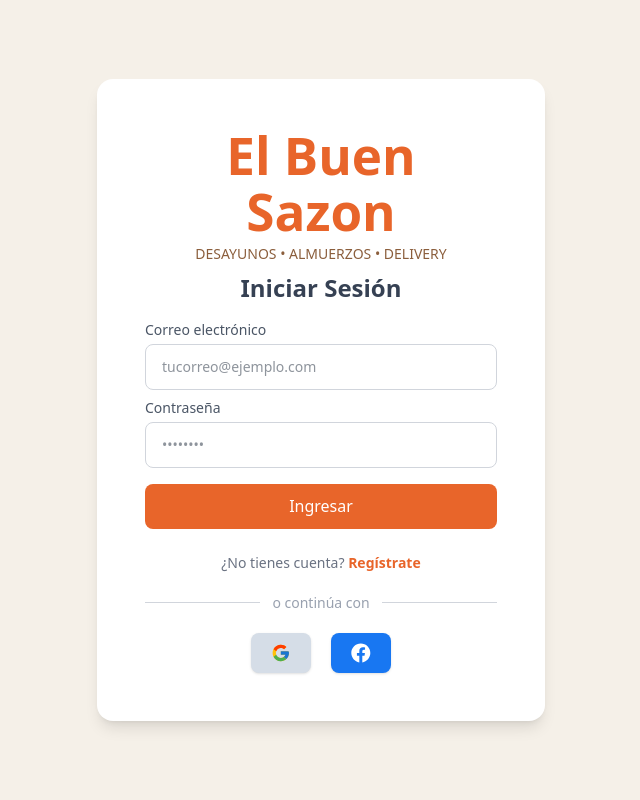
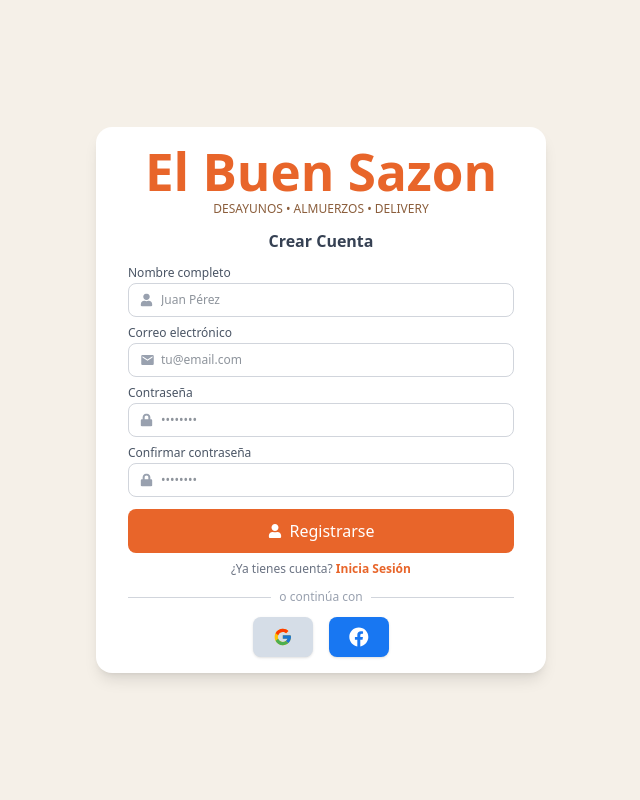
Before and after one commit to AstridVides-cyber/ElBuenSazon_frontend, a React (Vite) app: page /register in a window 1280 px wide. Shown: the top 800 px of the page, without its empty margins (319-959 px from the left). Built offline with nearby package versions, Linux system fonts and the light colour scheme.

Commit message:
feat: agregar validaciones al Login y conectar rutas con React Router

```diff
--- a/src/App.jsx
+++ b/src/App.jsx
@@ -1,13 +1,16 @@
+import { BrowserRouter, Routes, Route, Navigate } from "react-router-dom";
 import Login from "./pages/Login";
 import Register from "./pages/Register";
 
 function App() {
   return (
-    <div className="App">
-      <Login />
-      <Register />
-
-    </div>
+    <BrowserRouter>
+      <Routes>
+        <Route path="/" element={<Navigate to="/login" />} />
+        <Route path="/login" element={<Login />} />
+        <Route path="/register" element={<Register />} />
+      </Routes>
+    </BrowserRouter>
   );
 }
 
--- a/src/pages/Login.jsx
+++ b/src/pages/Login.jsx
@@ -1,28 +1,54 @@
 import { useState } from "react";
 import { FcGoogle } from "react-icons/fc";
-import { FaFacebook } from "react-icons/fa";
+import { FaFacebook, FaLock, FaUser } from "react-icons/fa";
+import { useNavigate } from "react-router-dom";
+import { MdEmail } from "react-icons/md";
 
 export default function Login() {
-    const [form, setFrom] = useState({
+    const [form, setForm] = useState({
         email: "",
         password: "",
     });
+    const [errors, setErrors] = useState({});
+    const navigate = useNavigate();
 
     const handleChange = (e) => {
-    setFrom({
-        ...form,
-        [e.target.name]: e.target.value,
-    });
+        setForm({ ...form, [e.target.name]: e.target.value });
+        setErrors({ ...errors, [e.target.name]: "" });
     };
 
-    const handleSubmit = (e) => {
-        console.log(form);
+    const validate = () => {
+        const newErrors = {};
+        if (!form.email.trim())
+        newErrors.email = "El correo es obligatorio";
+        else if (!/^[^\s@]+@[^\s@]+\.[^\s@]+$/.test(form.email))
+        newErrors.email = "El correo no es válido";
+        if (!form.password)
+        newErrors.password = "La contraseña es obligatoria";
+        else if (form.password.length < 6)
+        newErrors.password = "Mínimo 6 caracteres";
+        return newErrors;
     };
 
+    const handleSubmit = () => {
+        const newErrors = validate();
+        if (Object.keys(newErrors).length > 0) {
+        setErrors(newErrors);
+        return;
+        }
+        console.log("Login:", form);
+    };
+
+    const inputClass = (field) =>
+        `w-full border rounded-lg pl-8 pr-4 py-3 text-sm text-gray-800 focus:outline-none ${
+        errors[field] ? "border-red-400" : "border-gray-300 focus:border-orange-400"
+    }`;
+
     return (
-        <div style={{ backgroundColor: "#F5F0E8", minHeight: "20vh" }}
-        className="flex items-center justify-center w-screen h-screen px-1">
-            <div className="bg-white rounded-2xl shadow-lg p-12 w-full max-w-md">
+        <div style={{ backgroundColor: "#F5F0E8" }}
+            className="flex items-center justify-center w-screen h-screen px-1"
+        >
+            <div className="bg-white rounded-2xl shadow-lg p-10 w-full max-w-md">
 
                 {/* Logo */}
                 <div className="text-center mb-2">
@@ -39,55 +65,46 @@ export default function Login() {
                 </h2>
 
                 {/* Email */}
-                <div className="mb-2">
-                <label className="block text-gray-600 mb-1 text-sm">
-                    Correo electrónico
-                </label>
+                <div className="mb-4">
+                    <label className="block text-gray-600 mb-1 text-sm">Correo electrónico</label>
+                    <div className="relative">
+                        <MdEmail className="absolute left-3 top-1/2 -translate-y-1/2 text-gray-400" size={15} />
                         <input
-                    type="email"
-                    name="email"
-                    value={form.email}
-                    onChange={handleChange}
-                    placeholder="tucorreo@ejemplo.com"
-                    autoComplete="off"
-                    className="w-full border border-gray-300 rounded-lg px-4 py-3 text-sm text-gray-800 focus:outline-none focus:border-orange-400"
-                    style={{ backgroundColor: "white" }}
+                        type="email" name="email" value={form.email} onChange={handleChange}
+                        placeholder="tu@email.com" autoComplete="off"
+                        className={inputClass("email")} style={{ backgroundColor: "white" }}
                         />
+                    </div>
+                    {errors.email && <p className="text-red-500 text-xs mt-1">{errors.email}</p>}
                 </div>
 
                 {/* Password */}
-                <div className="mb-4">
-                <label className="block text-gray-600 mb-1 text-sm">
-                    Contraseña
-                </label>
+                <div className="mb-5">
+                    <label className="block text-gray-600 mb-1 text-sm">Contraseña</label>
+                    <div className="relative">
+                        <FaLock className="absolute left-3 top-1/2 -translate-y-1/2 text-gray-400" size={13} />
                         <input
-                    type="password"
-                    name="password"
-                    value={form.password}
-                    onChange={handleChange}
-                    placeholder="••••••••"
-                    autoComplete="new-password"
-                    className="w-full border border-gray-300 rounded-lg px-4 py-3 text-sm text-gray-800 focus:outline-none focus:border-orange-400"
-                    style={{ backgroundColor: "white" }}
+                        type="password" name="password" value={form.password} onChange={handleChange}
+                        placeholder="••••••••" autoComplete="new-password"
+                        className={inputClass("password")} style={{ backgroundColor: "white" }}
                         />
                     </div>
+                    {errors.password && <p className="text-red-500 text-xs mt-1">{errors.password}</p>}
+                </div>
 
-                {/* Button */}
-                <button
-                    onClick={handleSubmit}
-                    style={{ backgroundColor: "#E8652A" }}
-                    className="w-full text-white py-3 rounded-lg font-semibold hover:opacity-90 transition"
-                    >
+                {/* Botón */}
+                <button onClick={handleSubmit} style={{ backgroundColor: "#E8652A" }}
+                    className="w-full text-white py-2 rounded-lg text-sm font-semibold hover:opacity-90 transition flex items-center justify-center gap-2">
+                    <FaUser size={14} />
                     Ingresar
                 </button>
 
                 {/* Registro */}
                 <p className="text-center text-sm text-gray-500 mt-6">
                     ¿No tienes cuenta?{" "}
-                    <span
-                        style={{ color: "#E8652A" }}
+                    <span style={{ color: "#E8652A" }}
                         className="cursor-pointer font-semibold hover:underline"
-                    >
+                        onClick={() => navigate("/register")}>
                         Regístrate
                     </span>
                 </p>
@@ -101,19 +118,14 @@ export default function Login() {
 
                 {/* Botones sociales */}
                 <div className="flex justify-center gap-5">
-                <button
-                    onClick={() => console.log("Google login")}
+                    <button onClick={() => console.log("Google login")}
                         className="w-15 h-10 rounded-full border border-gray-200 flex items-center justify-center shadow-sm hover:shadow-md transition hover:scale-105"
-                    style={{ backgroundColor: "#d5dde7" }}
-                >
+                        style={{ backgroundColor: "#d5dde7" }}>
                         <FcGoogle size={20} />
                     </button>
-
-                <button
-                    onClick={() => console.log("Facebook login")}
+                    <button onClick={() => console.log("Facebook login")}
                         className="w-15 h-10 rounded-full flex items-center justify-center shadow-sm hover:shadow-md transition hover:scale-105"
-                    style={{ backgroundColor: "#1877F2" }}
-                >
+                        style={{ backgroundColor: "#1877F2" }}>
                         <FaFacebook size={20} color="white" />
                     </button>
                 </div>
--- a/src/pages/Register.jsx
+++ b/src/pages/Register.jsx
@@ -1,6 +1,9 @@
 import { useState } from "react";
 import { FcGoogle } from "react-icons/fc";
-import { FaFacebook } from "react-icons/fa";
+import { FaFacebook, FaUser, FaLock } from "react-icons/fa";
+import { useNavigate } from "react-router-dom";
+import { MdEmail } from "react-icons/md";
+
 
 export default function Register() {
     const [form, setForm] = useState({
@@ -10,6 +13,7 @@ export default function Register() {
         confirmPassword: "",
     });
 
+    const navigate = useNavigate();
     const [errors, setErrors] = useState({});
 
     const handleChange = (e) => {
@@ -59,7 +63,7 @@ export default function Register() {
         className="flex items-center justify-center w-screen h-screen"
         style={{ backgroundColor: "#F5F0E8", minHeight: "100vh" }}
         >
-      <div className="bg-white rounded-2xl shadow-lg w-full px-8 py-8" style={{ maxWidth: "450px" }}>
+            <div className="bg-white rounded-2xl shadow-lg w-full px-8 py-4" style={{ maxWidth: "450px" }}>
 
                 {/* Logo */}
                 <div className="text-center mb-3">
@@ -76,77 +80,99 @@ export default function Register() {
                 </h2>
 
                 {/* Nombre */}
-        <div className="mb-1">
+                <div className="mb-2">
+                    <label className="block text-gray-600 mb-0.5 text-xs">
+                        Nombre completo
+                    </label>
+                    <div className="relative">
+                        <FaUser className="absolute left-3 top-1/2 -translate-y-1/2 text-gray-400" size={13} />
                         <input
                             type="text"
                             name="name"
-                value={form.name} onChange={handleChange}
-                placeholder="Nombre completo"
+                            value={form.name}
+                            onChange={handleChange}
+                            placeholder="Juan Pérez"
                             autoComplete="off"
-                className={inputClass("name")}
+                            className={`${inputClass("name")} pl-8`}
                             style={{ backgroundColor: "white" }}
                         />
+                    </div>
                     {errors.name && <p className="text-red-500 text-xs mt-0.5">{errors.name}</p>}
                 </div>
 
                 {/* Email */}
                 <div className="mb-2">
+                    <label className="block text-gray-600 mb-0.5 text-xs">Correo electrónico</label>
+                    <div className="relative">
+                        <MdEmail className="absolute left-3 top-1/2 -translate-y-1/2 text-gray-400" size={15} />
                         <input
                             type="email"
                             name="email"
                             value={form.email}
                             onChange={handleChange}
-                placeholder="Tucorreo@ejemplo.com"
+                            placeholder="tu@email.com"
                             autoComplete="off"
-                className={inputClass("email")}
+                            className={`${inputClass("email")} pl-8`}
                             style={{ backgroundColor: "white" }}
                         />
+                    </div>
                     {errors.email && <p className="text-red-500 text-xs mt-0.5">{errors.email}</p>}
                 </div>
 
                 {/* Password */}
                 <div className="mb-2">
+                    <label className="block text-gray-600 mb-0.5 text-xs">
+                        Contraseña
+                    </label>
+                    <div className="relative">
+                        <FaLock className="absolute left-3 top-1/2 -translate-y-1/2 text-gray-400" size={13} />
                         <input
                             type="password"
                             name="password"
                             value={form.password}
                             onChange={handleChange}
-                placeholder="Contraseña"
+                            placeholder="••••••••"
                             autoComplete="new-password"
-                className={inputClass("password")}
+                            className={`${inputClass("password")} pl-8`}
                             style={{ backgroundColor: "white" }}
                         />
+                    </div>
                     {errors.password && <p className="text-red-500 text-xs mt-0.5">{errors.password}</p>}
                 </div>
 
                 {/* Confirmar Password */}
                 <div className="mb-3">
-            <label className="block text-gray-600 mb-0.5 text-xs">
-
-            </label>
+                    <label className="block text-gray-600 mb-0.5 text-xs">Confirmar contraseña</label>
+                    <div className="relative">
+                        <FaLock className="absolute left-3 top-1/2 -translate-y-1/2 text-gray-400" size={13} />
                         <input
                             type="password"
                             name="confirmPassword"
                             value={form.confirmPassword}
                             onChange={handleChange}
-                placeholder="Confirmar contraseña"
+                            placeholder="••••••••"
                             autoComplete="new-password"
-                className={inputClass("confirmPassword")}
+                            className={`${inputClass("confirmPassword")} pl-8`}
                             style={{ backgroundColor: "white" }}
                         />
+                    </div>
                     {errors.confirmPassword && <p className="text-red-500 text-xs mt-0.5">{errors.confirmPassword}</p>}
                 </div>
 
                 {/* Botón */}
                 <button onClick={handleSubmit} style={{ backgroundColor: "#E8652A" }}
-          className="w-full text-white py-2 rounded-lg text-sm font-semibold hover:opacity-90 transition">
+                    className="w-full text-white py-2 rounded-lg text-sm font-semibold hover:opacity-90 transition flex items-center justify-center gap-2">
+                    <FaUser size={14} />
                     Registrarse
                 </button>
 
                 {/* Login */}
                 <p className="text-center text-xs text-gray-500 mt-2">
                     ¿Ya tienes cuenta?{" "}
-          <span style={{ color: "#E8652A" }} className="cursor-pointer font-semibold hover:underline">
+                    <span style={{ color: "#E8652A" }}
+                        className="cursor-pointer font-semibold hover:underline"
+                        onClick={() => navigate("/login")}
+                    >
                     Inicia Sesión
                     </span>
                 </p>
@@ -171,8 +197,7 @@ export default function Register() {
                         <FaFacebook size={20} color="white" />
                     </button>
                 </div>
-
             </div>
         </div>
     );
-}
+};
```
Lines whose indentation alone changed are shown as unchanged.
